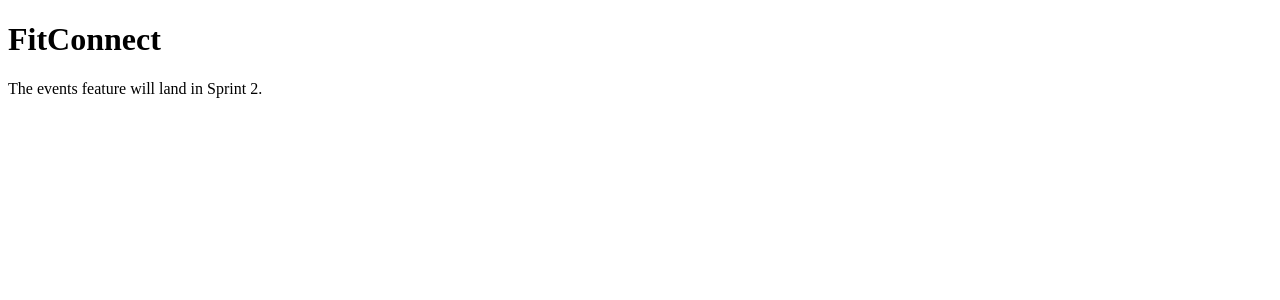
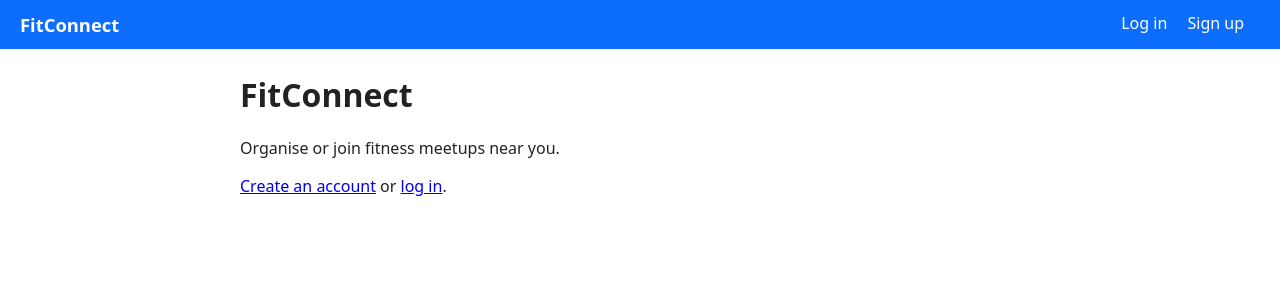
Before and after one commit to MateiCosmin88/FitConnect-MVP-, a Django app: page / in a window 1280 px wide. Shown: the top 300 px of the page. Run offline with Django 5.2, Linux system fonts and the light colour scheme.

Commit message:
feat: add base template with navigation
Introduce templates/base.html with header, brand link and auth-aware
nav (log in / sign up when anonymous, greeting + log out when
authenticated). Extend register, login and home templates from it.

```diff
--- a/templates/accounts/placeholder_home.html
+++ b/templates/accounts/placeholder_home.html
@@ -1,11 +1,17 @@
-<!DOCTYPE html>
-<html lang="en">
-<head>
-    <meta charset="utf-8">
-    <title>FitConnect</title>
-</head>
-<body>
+{% extends 'base.html' %}
+
+{% block title %}FitConnect – home{% endblock %}
+
+{% block content %}
     <h1>FitConnect</h1>
-    <p>The events feature will land in Sprint 2.</p>
-</body>
-</html>
+    {% if user.is_authenticated %}
+        <p>Welcome back, {{ user.username }}.</p>
+        <p>The events feature will land in Sprint 2.</p>
+    {% else %}
+        <p>Organise or join fitness meetups near you.</p>
+        <p>
+            <a href="{% url 'accounts:register' %}">Create an account</a>
+            or <a href="{% url 'login' %}">log in</a>.
+        </p>
+    {% endif %}
+{% endblock %}
--- /dev/null
+++ b/templates/base.html
@@ -0,0 +1,46 @@
+<!DOCTYPE html>
+<html lang="en">
+<head>
+    <meta charset="utf-8">
+    <meta name="viewport" content="width=device-width, initial-scale=1">
+    <title>{% block title %}FitConnect{% endblock %}</title>
+    <style>
+        body { font-family: system-ui, sans-serif; margin: 0; color: #222; }
+        header { background: #0d6efd; color: white; padding: 0.75rem 1.25rem; }
+        header a { color: white; text-decoration: none; margin-right: 1rem; }
+        header .brand { font-weight: 700; font-size: 1.15rem; }
+        main { max-width: 800px; margin: 1.5rem auto; padding: 0 1rem; }
+        .messages { list-style: none; padding: 0; }
+        .messages li { padding: 0.5rem 0.75rem; border-radius: 4px; margin-bottom: 0.5rem; background: #e7f1ff; }
+    </style>
+</head>
+<body>
+    <header>
+        <a class="brand" href="{% url 'accounts:home' %}">FitConnect</a>
+        {% if user.is_authenticated %}
+            <span style="float: right;">
+                Hi, {{ user.username }} ·
+                <form action="{% url 'logout' %}" method="post" style="display: inline;">
+                    {% csrf_token %}
+                    <button type="submit" style="background: none; border: none; color: white; cursor: pointer;">Log out</button>
+                </form>
+            </span>
+        {% else %}
+            <span style="float: right;">
+                <a href="{% url 'login' %}">Log in</a>
+                <a href="{% url 'accounts:register' %}">Sign up</a>
+            </span>
+        {% endif %}
+    </header>
+    <main>
+        {% if messages %}
+            <ul class="messages">
+                {% for message in messages %}
+                    <li>{{ message }}</li>
+                {% endfor %}
+            </ul>
+        {% endif %}
+        {% block content %}{% endblock %}
+    </main>
+</body>
+</html>
```
Also changed, not shown: templates/registration/login.html (+6 -9 lines), templates/registration/register.html (+7 -9 lines).
